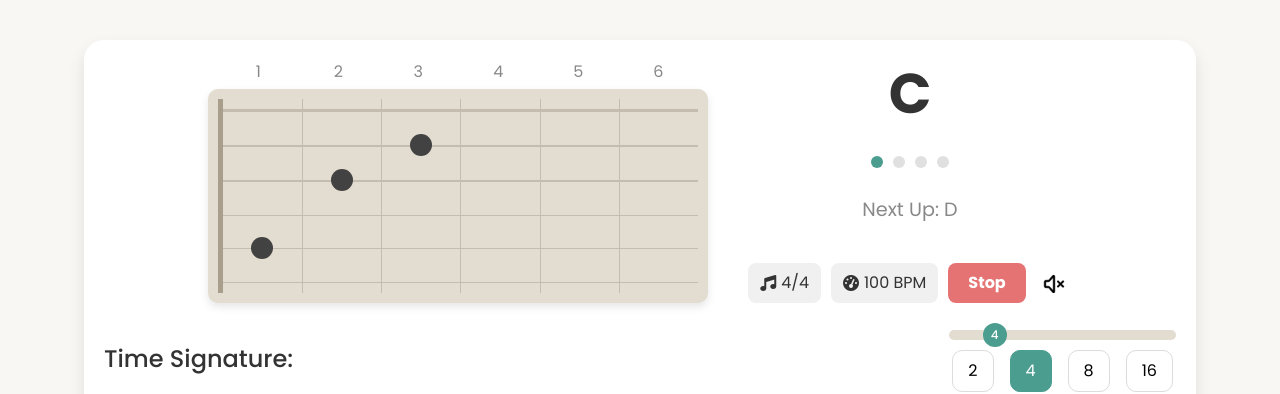
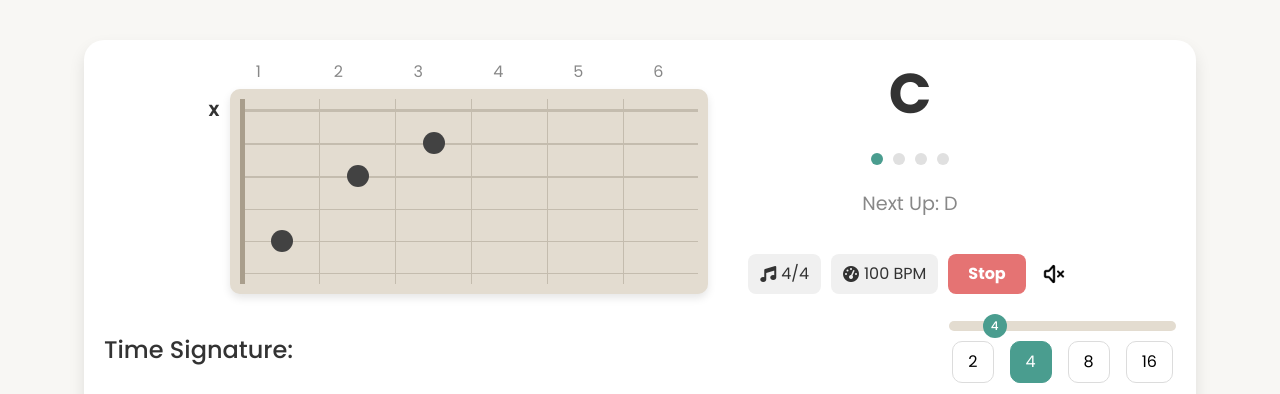
Before and after one commit to sandarusahan/ChorNdom, an Angular app: page / in a window 1280 px wide. Both pictures are taken after a click on the button "Start". Shown: the top 394 px of the page. Built offline with nearby package versions, Linux system fonts and the light colour scheme; no server answers.

Commit message:
feat: enhance chord service and UI with muted string indicators and improved styling

```diff
--- a/src/app/app.component.css
+++ b/src/app/app.component.css
@@ -23,8 +23,9 @@ footer {
   color: #888;
 }
 
-footer .fa-heart {
+footer .heart {
   color: var(--primary-color);
+  margin: 10px;
 }
 
 @media (max-width: 768px) {
--- a/src/app/app.component.html
+++ b/src/app/app.component.html
@@ -51,6 +51,6 @@
   ></app-chord-selector>
 
   <footer>
-    Made with ♥️ for the fellow Guitar Beginners
+    Made with<span class="heart">♥️</span>for fellow Guitar Beginners
   </footer>
 </div>
--- a/src/app/chord.service.ts
+++ b/src/app/chord.service.ts
@@ -12,24 +12,24 @@ export class ChordService {
     'F': [{ fingering: [1, 3, 3, 2, 1, 1], barre: { fret: 1, startString: 0, endString: 5 } }],
     'G': [{ fingering: [3, 2, 0, 0, 0, 3] }, { fingering: [3, 5, 5, 4, 3, 3], barre: { fret: 3, startString: 0, endString: 5 } }],
     'A': [{ fingering: [null, 0, 2, 2, 2, 0] }, { fingering: [5, 7, 7, 6, 5, 5], barre: { fret: 5, startString: 0, endString: 5 } }],
-    'B': [{ fingering: [null, 2, 4, 4, 4, 2], barre: { fret: 2, startString: 0, endString: 5 } }, { fingering: [7, 9, 9, 8, 7, 7], barre: { fret: 7, startString: 0, endString: 5 } }],
-    'C#': [{ fingering: [null, 4, 6, 6, 6, 4], barre: { fret: 4, startString: 0, endString: 5 } }],
-    'Eb': [{ fingering: [null, 6, 8, 8, 8, 6], barre: { fret: 6, startString: 0, endString: 5 } }],
+    'B': [{ fingering: [0, 2, 4, 4, 4, 2], barre: { fret: 2, startString: 0, endString: 5 } }, { fingering: [7, 9, 9, 8, 7, 7], barre: { fret: 7, startString: 0, endString: 5 } }],
+    'C#': [{ fingering: [0, 4, 6, 6, 6, 4], barre: { fret: 4, startString: 0, endString: 5 } }],
+    'Eb': [{ fingering: [0, 6, 8, 8, 8, 6], barre: { fret: 6, startString: 0, endString: 5 } }],
     'F#': [{ fingering: [2, 4, 4, 3, 2, 2], barre: { fret: 2, startString: 0, endString: 5 } }],
     'Ab': [{ fingering: [4, 6, 6, 5, 4, 4], barre: { fret: 4, startString: 0, endString: 5 } }],
-    'Bb': [{ fingering: [null, 1, 3, 3, 3, 1], barre: { fret: 1, startString: 0, endString: 5 } }, { fingering: [6, 8, 8, 7, 6, 6], barre: { fret: 6, startString: 0, endString: 5 } }],
-    'Cm': [{ fingering: [null, 3, 5, 5, 4, 3], barre: { fret: 3, startString: 0, endString: 5 } }],
+    'Bb': [{ fingering: [0, 1, 3, 3, 3, 1], barre: { fret: 1, startString: 0, endString: 5 } }, { fingering: [6, 8, 8, 7, 6, 6], barre: { fret: 6, startString: 0, endString: 5 } }],
+    'Cm': [{ fingering: [0, 3, 5, 5, 4, 3], barre: { fret: 3, startString: 0, endString: 5 } }],
     'Dm': [{ fingering: [null, null, 0, 2, 3, 1] }, { fingering: [5, 7, 7, 6, 5, 5], barre: { fret: 5, startString: 0, endString: 5 } }],
     'Em': [{ fingering: [0, 2, 2, 0, 0, 0] }],
     'Fm': [{ fingering: [1, 3, 3, 1, 1, 1], barre: { fret: 1, startString: 0, endString: 5 } }],
     'Gm': [{ fingering: [3, 5, 5, 3, 3, 3], barre: { fret: 3, startString: 0, endString: 5 } }],
     'Am': [{ fingering: [null, 0, 2, 2, 1, 0] }, { fingering: [5, 7, 7, 5, 5, 5], barre: { fret: 5, startString: 0, endString: 5 } }],
-    'Bm': [{ fingering: [null, 2, 4, 4, 3, 2], barre: { fret: 2, startString: 0, endString: 5 } }],
-    'C#m': [{ fingering: [null, 4, 6, 6, 5, 4], barre: { fret: 4, startString: 0, endString: 5 } }],
-    'Ebm': [{ fingering: [null, 6, 8, 8, 7, 6], barre: { fret: 6, startString: 0, endString: 5 } }],
+    'Bm': [{ fingering: [0, 2, 4, 4, 3, 2], barre: { fret: 2, startString: 0, endString: 5 } }],
+    'C#m': [{ fingering: [0, 4, 6, 6, 5, 4], barre: { fret: 4, startString: 0, endString: 5 } }],
+    'Ebm': [{ fingering: [0, 6, 8, 8, 7, 6], barre: { fret: 6, startString: 0, endString: 5 } }],
     'F#m': [{ fingering: [2, 4, 4, 2, 2, 2], barre: { fret: 2, startString: 0, endString: 5 } }],
     'Abm': [{ fingering: [4, 6, 6, 4, 4, 4], barre: { fret: 4, startString: 0, endString: 5 } }],
-    'Bbm': [{ fingering: [null, 1, 3, 3, 2, 1], barre: { fret: 1, startString: 0, endString: 5 } }],
+    'Bbm': [{ fingering: [0, 1, 3, 3, 2, 1], barre: { fret: 1, startString: 0, endString: 5 } }],
     'C7': [{ fingering: [null, 3, 2, 3, 1, 0] }],
     'D7': [{ fingering: [null, null, 0, 2, 1, 2] }],
     'E7': [{ fingering: [0, 2, 0, 1, 0, 0] }],
--- a/src/app/chord.ts
+++ b/src/app/chord.ts
@@ -1,5 +1,5 @@
 export interface Voicing {
-  fingering: (number | null)[];
+  fingering: (number | null | 'x')[];
   barre?: {
     fret: number;
     startString: number;
--- a/src/app/fretboard/fretboard.component.css
+++ b/src/app/fretboard/fretboard.component.css
@@ -18,6 +18,31 @@
   flex: 1;
   text-align: center;
   color: #888;
+}
+
+.fretboard-wrapper {
+  display: flex;
+  flex-direction: row;
+  width: 100%;
+}
+
+.string-indicators {
+  display: flex;
+  flex-direction: column;
+  justify-content: space-around;
+  padding: 10px 0;
+  margin-right: 10px;
+}
+
+.string-indicator {
+  flex: 1;
+  text-align: center;
+  color: #888;
+}
+
+.muted-string {
+  font-weight: bold;
+  color: var(--text-color);
 }
 
 .fretboard {
--- a/src/app/fretboard/fretboard.component.html
+++ b/src/app/fretboard/fretboard.component.html
@@ -2,6 +2,12 @@
   <div class="fret-numbers">
     <div *ngFor="let fret of frets" class="fret-number">
       {{ fret }}
+    </div>
+  </div>
+  <div class="fretboard-wrapper">
+    <div class="string-indicators">
+      <div *ngFor="let string of strings" class="string-indicator">
+        <div *ngIf="isMuted(string)" class="muted-string">X</div>
       </div>
     </div>
     <div class="fretboard" [class.show-nut]="showNut">
@@ -17,3 +23,4 @@
       </div>
     </div>
   </div>
+</div>
--- a/src/app/fretboard/fretboard.component.ts
+++ b/src/app/fretboard/fretboard.component.ts
@@ -58,6 +58,10 @@ export class FretboardComponent implements OnChanges {
     return this.voicing.barre.fret === fret && string >= this.voicing.barre.startString && string <= this.voicing.barre.endString;
   }
 
+  isMuted(string: number): boolean {
+    return this.voicing.fingering[string] === null;
+  }
+
   getStringThickness(string: number): string {
     const minThickness = 1;
     const maxThickness = 3;
```
Lines whose indentation alone changed are shown as unchanged.
